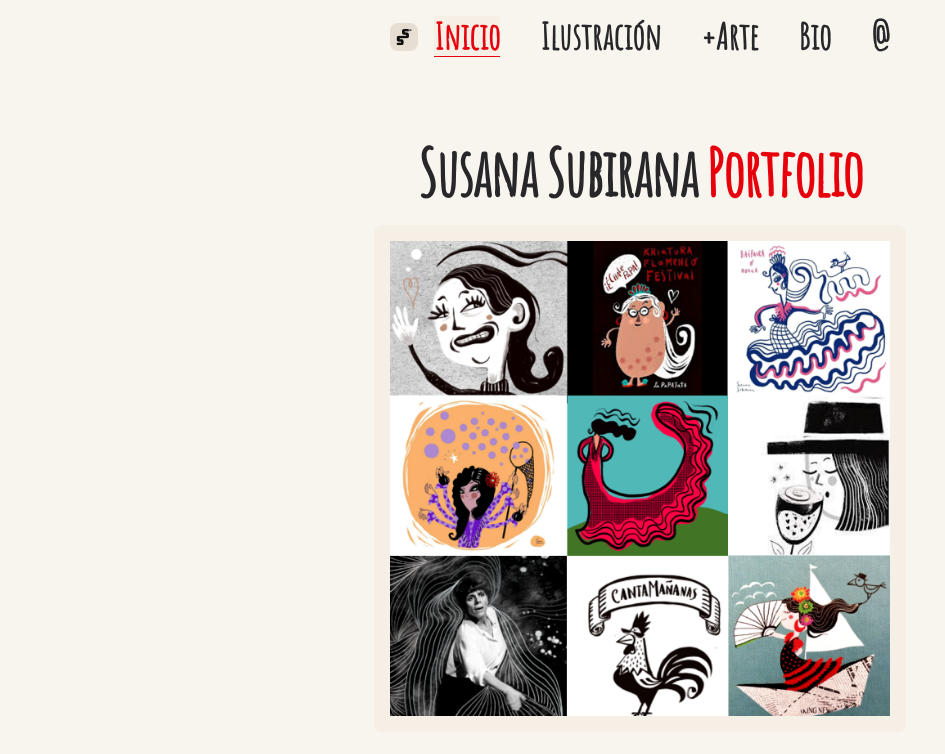
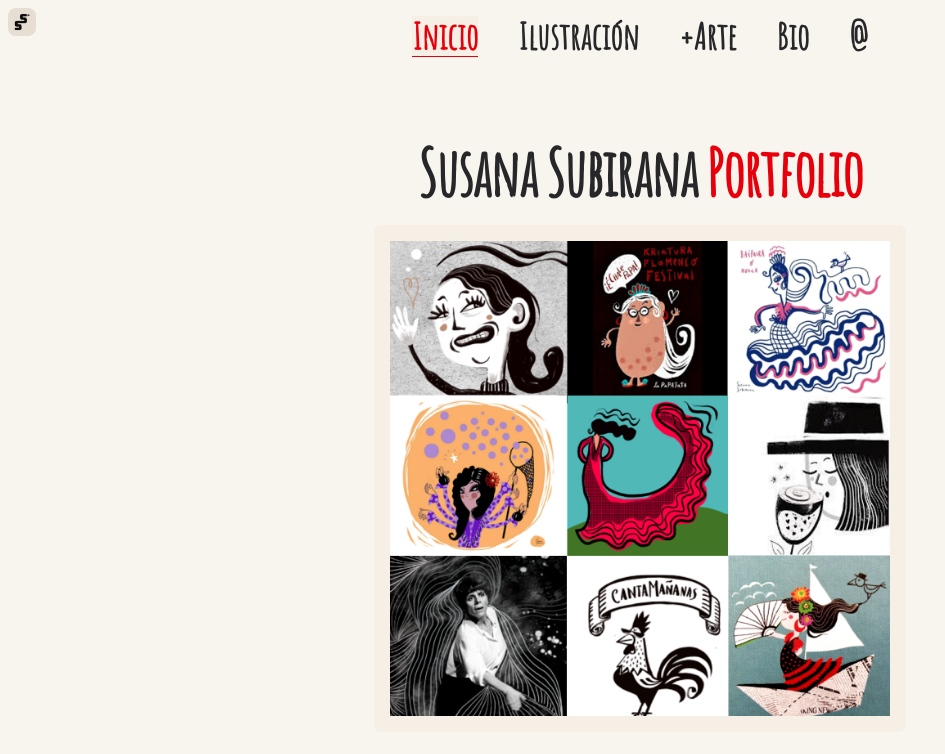
Before and after one commit to dabocher/su_portfolio, a Next.js app: page / in a window 1280 px wide. Shown: the top 754 px of the page, without its empty margins (0-945 px from the left). Built offline with nearby package versions, Linux system fonts and the light colour scheme.

Commit message:
Move home icon onto left-top absolute

```diff
--- a/app/components/Header.tsx
+++ b/app/components/Header.tsx
@@ -4,8 +4,11 @@ import Link from "next/dist/client/link";
 
 const Header = () => {
   return (
-    <header className="w-full  flex items-center gap-2 sm:gap-4 justify-center">
-      <Link href="/bio" className="bg-[#e6ded2] rounded-lg p-1  ">
+    <header className="w-full relative  flex items-center gap-2 sm:gap-4 justify-center">
+      <Link
+        href="/bio"
+        className=" absolute top-2 left-2 bg-[#e6ded2] rounded-lg p-1  "
+      >
         <Image
           src="/images/home/susulogo.webp"
           alt="Logo Susana Subirana"
@@ -14,6 +17,7 @@ const Header = () => {
           className="rounded-lg object-cover "
         />
       </Link>
+
       <NavBar />
     </header>
   );
```
